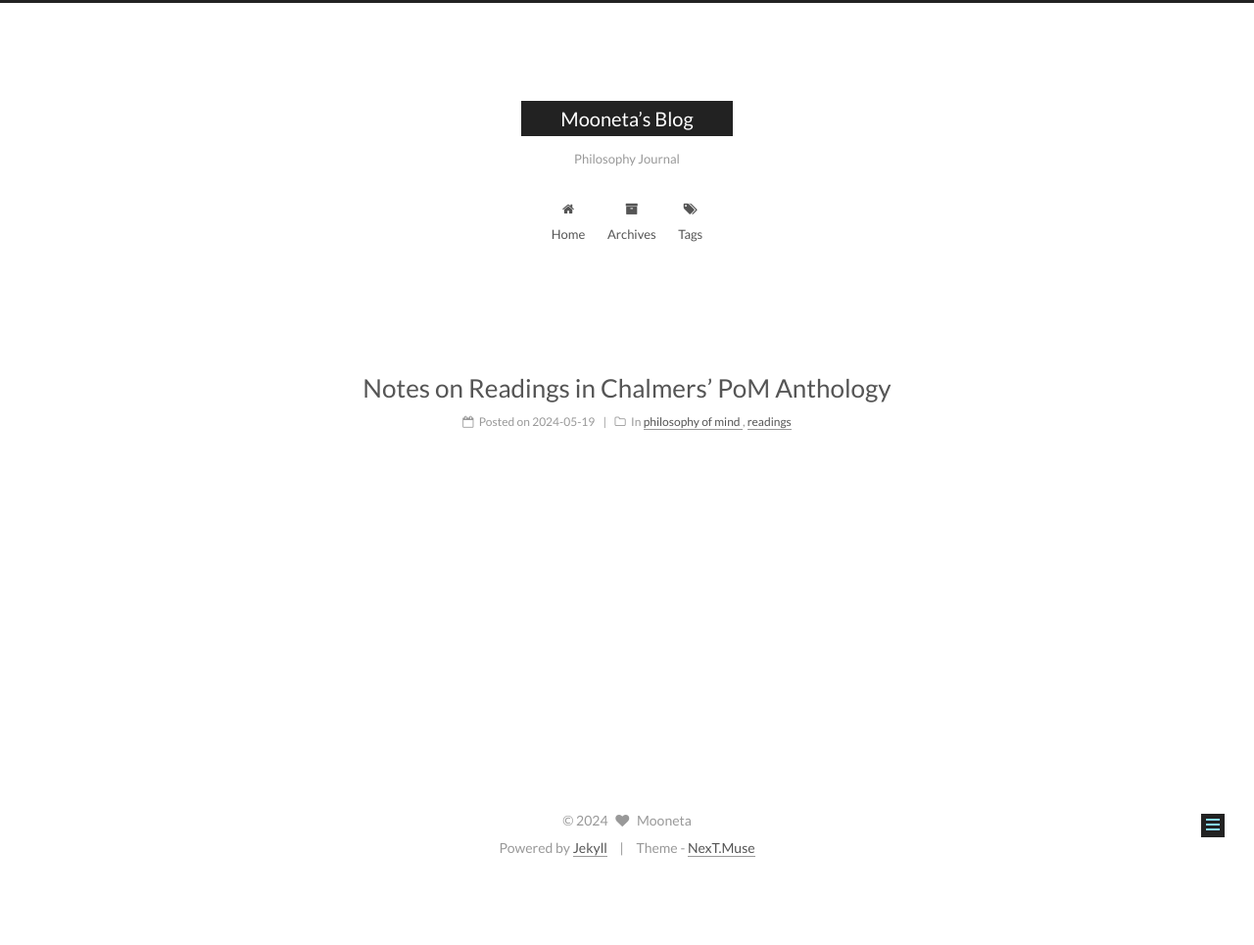
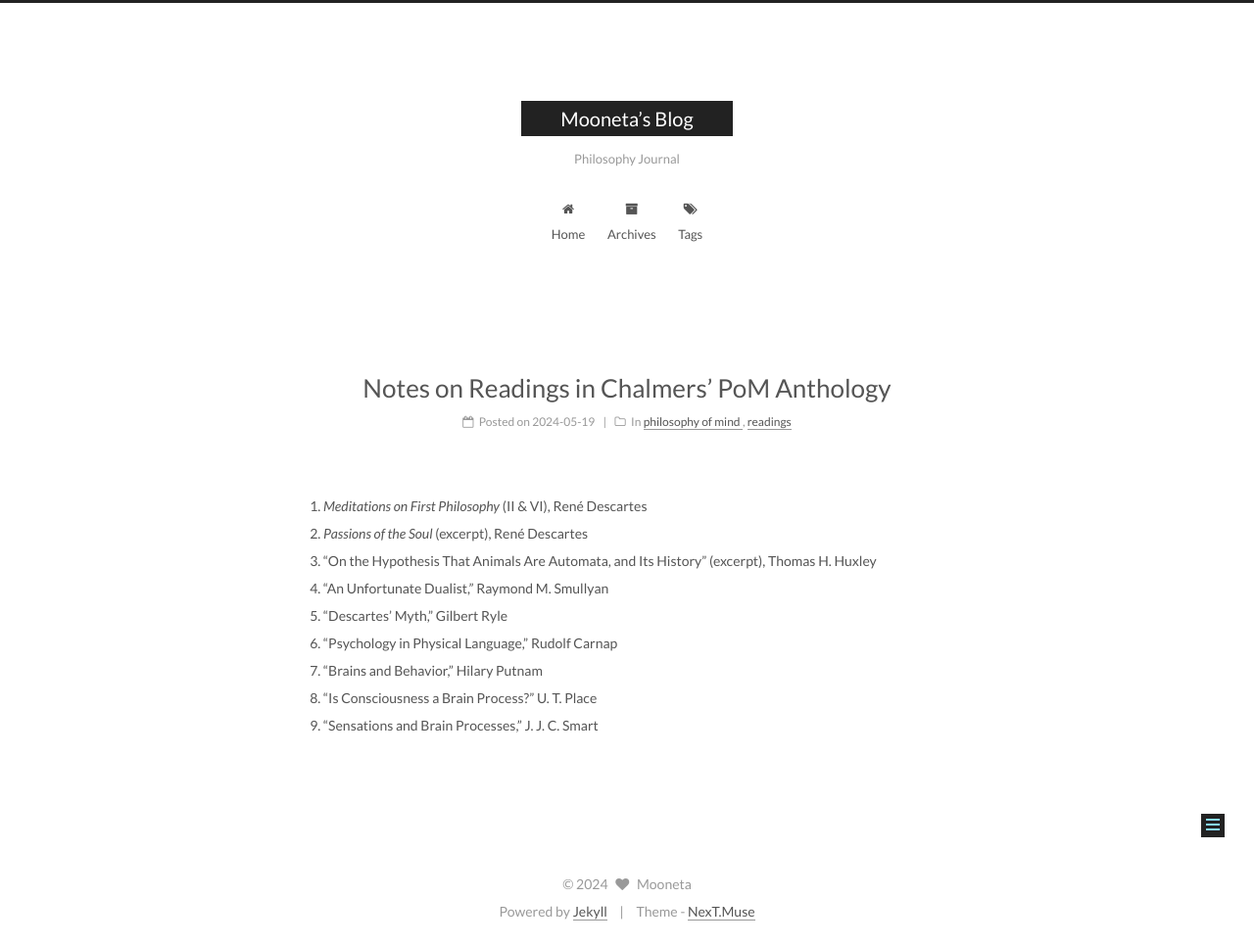
Before and after one commit to mooneta/mooneta.github.io, a Jekyll site: the page built from _posts/2013-12-24-categories.md, in a window 1280 px wide. Shown: the whole page at 98% size. Built offline with Jekyll 4.4.1, drawn with Linux system fonts in a browser that asks for light colours; before the commit the page ends 900 px from its top, so only the background shows below that.

Commit message:
Update 2013-12-24-categories.md

```diff
--- a/_posts/2013-12-24-categories.md
+++ b/_posts/2013-12-24-categories.md
@@ -5,3 +5,14 @@ categories:
 - philosophy of mind
 - readings
 ---
+
+1. *Meditations on First Philosophy* (II & VI), René Descartes
+2. *Passions of the Soul* (excerpt), René Descartes
+3. “On the Hypothesis That Animals Are Automata, and Its History” (excerpt),
+   Thomas H. Huxley
+4. “An Unfortunate Dualist,” Raymond M. Smullyan
+5. “Descartes’ Myth,” Gilbert Ryle
+6. “Psychology in Physical Language,” Rudolf Carnap
+7. “Brains and Behavior,” Hilary Putnam
+8. “Is Consciousness a Brain Process?” U. T. Place
+9. “Sensations and Brain Processes,” J. J. C. Smart
```
